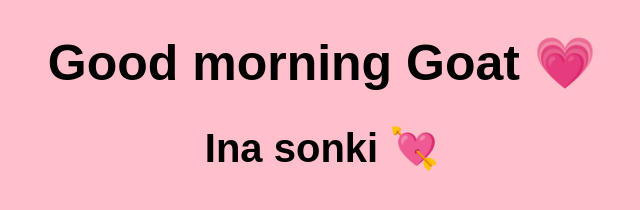
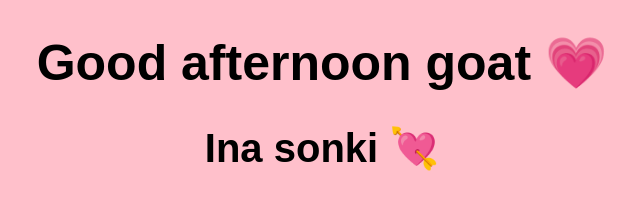
Before and after one commit to WazyD/ode, a plain HTML site: page index.html in a window 1280 px wide. Shown: the whole page, without its empty margins (318-958 px from the left). Drawn offline with Linux system fonts and the light colour scheme.

Commit message:
Update index.html

```diff
--- a/index.html
+++ b/index.html
@@ -3,7 +3,7 @@
   <head>
     <meta charset="UTF-8" />
     <meta name="viewport" content="width=device-width, initial-scale=1.0" />
-    <title>Ode</title>
+    <title>Ogbeni Yomide</title>
     <style>
       * {
         background-color: pink;
@@ -24,7 +24,7 @@
   </head>
   <body>
     <div class="justify">
-      <h1>Good morning Goat &#128151;</h1>
+      <h1>Good afternoon goat &#128151;</h1>
       <h2>Ina sonki &#128152;</h2>
     </div>
   </body>
```
